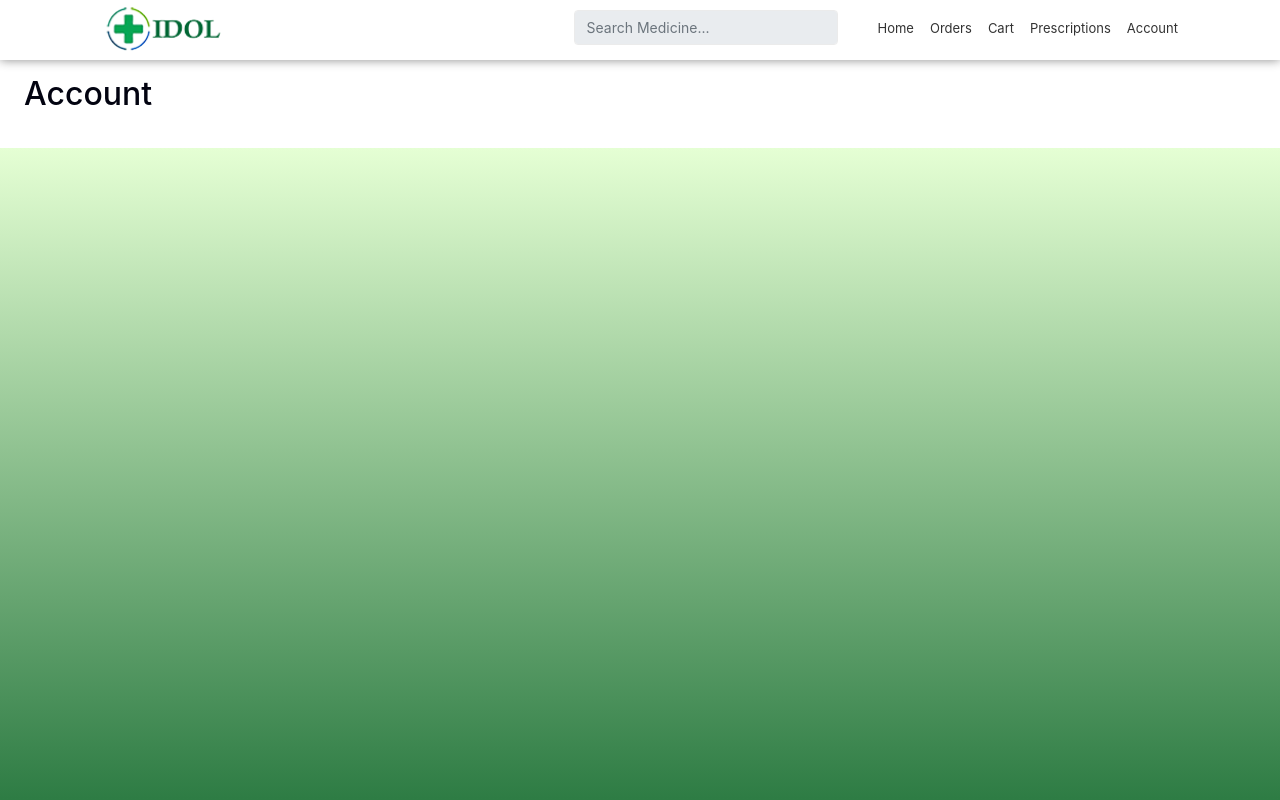
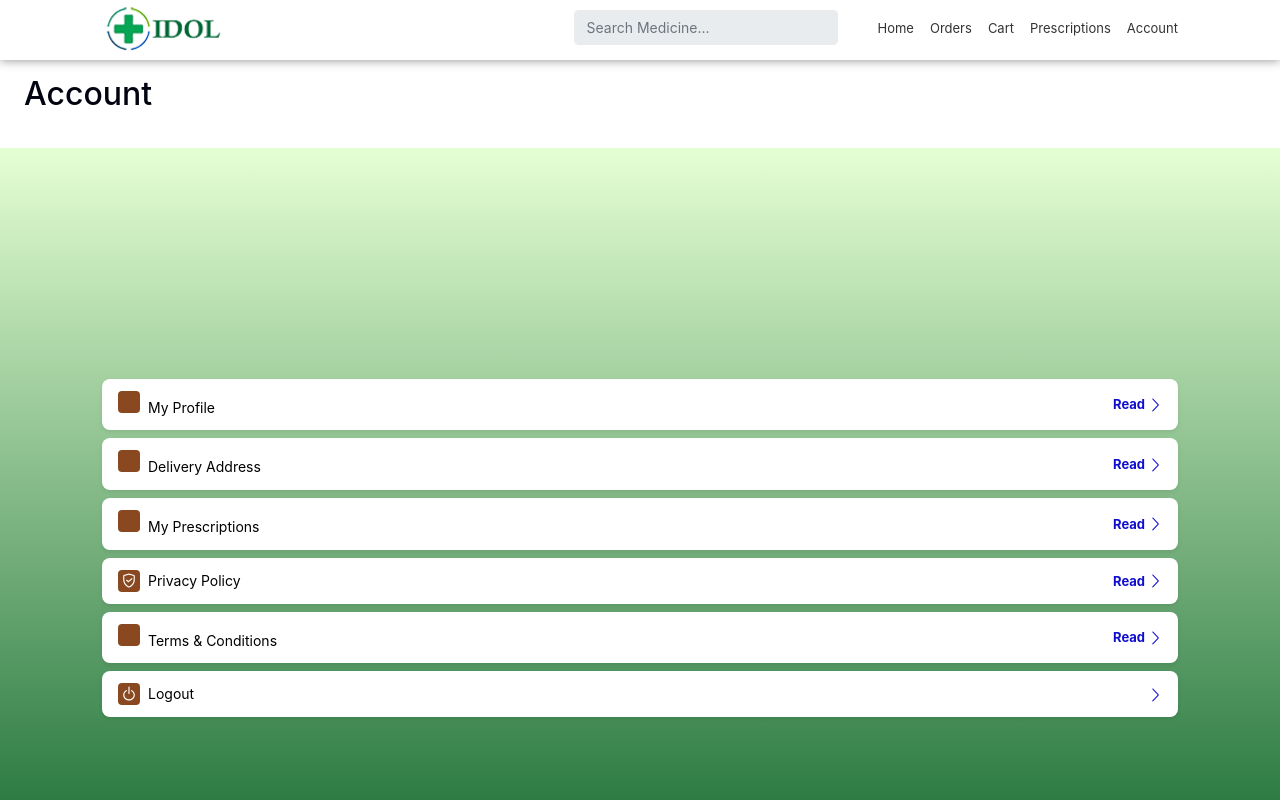
Before and after one commit to SaroWebs/idol-customer, a React (Vite) app: page /account in a window 1280 px wide. Shown: the top 800 px of the page. Built offline with nearby package versions, Linux system fonts and the light colour scheme.

Commit message:
updated profile

```diff
--- a/src/App.jsx
+++ b/src/App.jsx
@@ -21,6 +21,7 @@ import PrivacyPolicy from './pages/Static/PrivacyPolicy.jsx'
 import ShippingPolicy from './pages/Static/ShippingPolicy.jsx'
 import Terms from './pages/Static/Terms.jsx'
 import AccountSettings from './Pages/Auth/AccountSettings.jsx'
+import MyProfile from './Pages/Auth/MyProfile.jsx'
 
 function App() {
   return (
@@ -39,6 +40,7 @@ function App() {
         <Route path="/online-payment" element={<OnlinePayment />} />
 
         <Route path="/login" element={<Login />} />
+        <Route path="/profile" element={<MyProfile />} />
         <Route path="/account" element={<Account />} />
         <Route path="/settings" element={<AccountSettings />} />
 
--- a/src/Pages/Auth/Account.jsx
+++ b/src/Pages/Auth/Account.jsx
@@ -1,15 +1,39 @@
 import React from 'react';
 import MasterLayout from '../../Layouts/MasterLayout';
+import { Link, useNavigate } from 'react-router-dom';
+import { useAuth } from '../../contexts/AuthContext';
 
 const Account = () => {
+  const { logout } = useAuth();
+  const navigate = useNavigate();
 
+  const handleLogout = () => {
+    logout();
+    navigate('/');
+  }
 
   return (
     <MasterLayout title="Account">
       <div className="login-wrapper d-flex align-items-center justify-content-center text-center">
         <div className="container">
-          <div className="row justify-content-center">
+          <div className="settings-wrapper py-3">
 
+            {/* Single Setting Cards */}
+            <SettingCard title="My Profile" icon="lni lni-use" link="/profile" />
+            <SettingCard title="Delivery Address" icon="lni lni-location-pin" link="/delivery-address" />
+            <SettingCard title="My Prescriptions" icon="lni lni-location-pin" link="/prescriptions" />
+            <SettingCard title="Privacy Policy" icon="lni lni-protection" link="/privacy-policy" />
+            <SettingCard title="Terms & Conditions" icon="fa fa-question-circle-o" link="/terms" />
+            <div className="card settings-card">
+              <div className="card-body">
+                <div className="single-settings d-flex align-items-center justify-content-between">
+                  <div className="title"><i className='lni lni-power-switch'></i><span>Logout</span></div>
+                  <div className="data-content">
+                    <a href="javascript:void(0);" onClick={handleLogout}><i className="lni lni-chevron-right"></i></a>
+                  </div>
+                </div>
+              </div>
+            </div>
           </div>
         </div>
       </div>
@@ -18,3 +42,18 @@ const Account = () => {
 };
 
 export default Account;
+
+const SettingCard = ({ title, icon, link }) => {
+  return (
+    <div className="card settings-card">
+      <div className="card-body">
+        <div className="single-settings d-flex align-items-center justify-content-between">
+          <div className="title"><i className={icon}></i><span>{title}</span></div>
+          <div className="data-content">
+            <Link to={link}>Read<i className="lni lni-chevron-right"></i></Link>
+          </div>
+        </div>
+      </div>
+    </div>
+  );
+};
--- /dev/null
+++ b/src/Pages/Auth/MyProfile.jsx
@@ -0,0 +1,52 @@
+import React from 'react';
+import MasterLayout from '../../Layouts/MasterLayout';
+import { useAuth } from '../../contexts/AuthContext';
+
+const MyProfile = () => {
+  const { user } = useAuth();
+
+  console.log(user);
+
+  // Assuming the user's address is the first one, you can modify this logic as needed
+  const userAddress = user.addresses && user.addresses.length > 0 ? user.addresses[0] : null;
+
+  return (
+    <MasterLayout title="Your Profile">
+      <div className="card user-data-card">
+        <div className="card-body">
+          <ProfileData title="Full Name" icon="lni lni-user" content={user.name} />
+          <ProfileData title="Phone" icon="lni lni-phone" content={user.phone} />
+          <ProfileData title="Email Address" icon="lni lni-envelope" content={user.email} />
+          <ProfileData
+            title="Shipping"
+            icon="lni lni-map-marker"
+            content={userAddress ? `${userAddress.address_line_1}, ${userAddress.city}, ${userAddress.state}, ${userAddress.pin}` : 'N/A'}
+          />
+          <div className="single-profile-data d-flex align-items-center justify-content-between">
+            <div className="title d-flex align-items-center">
+              <i className="lni lni-star"></i>
+              <span>My Order</span>
+            </div>
+            <div className="data-content">
+              <a className="btn btn-danger btn-sm" href="#my-orders">View</a>
+            </div>
+          </div>
+          <div className="edit-profile-btn mt-3">
+            <a className="btn btn-info w-100" href="#edit-profile">
+              <i className="lni lni-pencil me-2"></i>Edit Profile
+            </a>
+          </div>
+        </div>
+      </div>
+    </MasterLayout>
+  );
+};
+
+const ProfileData = ({ title, icon, content }) => (
+  <div className="single-profile-data d-flex align-items-center justify-content-between">
+    <div className="title d-flex align-items-center"><i className={icon}></i><span>{title}</span></div>
+    <div className="data-content">{content}</div>
+  </div>
+);
+
+export default MyProfile;
```
Also changed, not shown: 1 other file (tests, documents, lock files or other folders).
